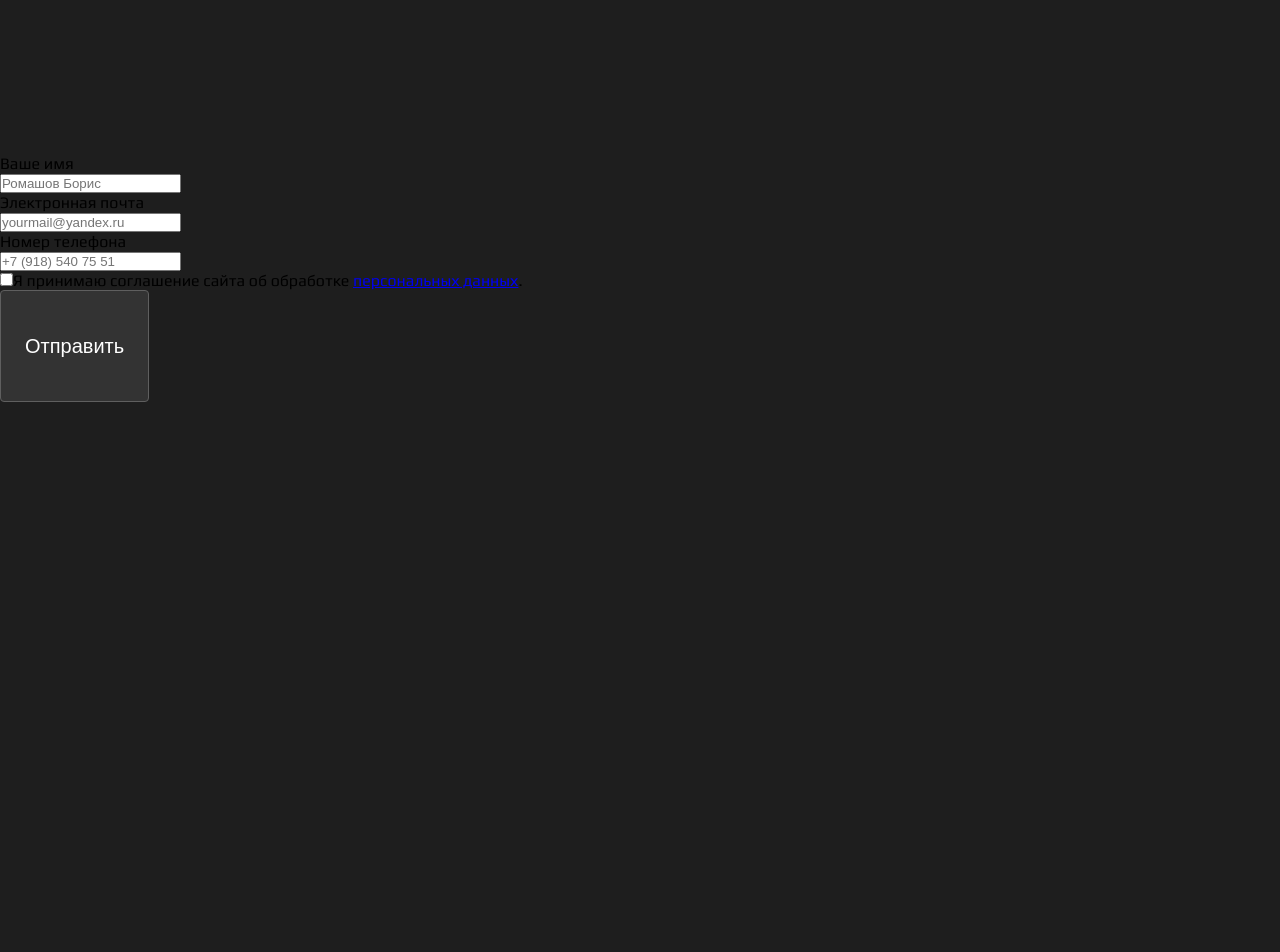
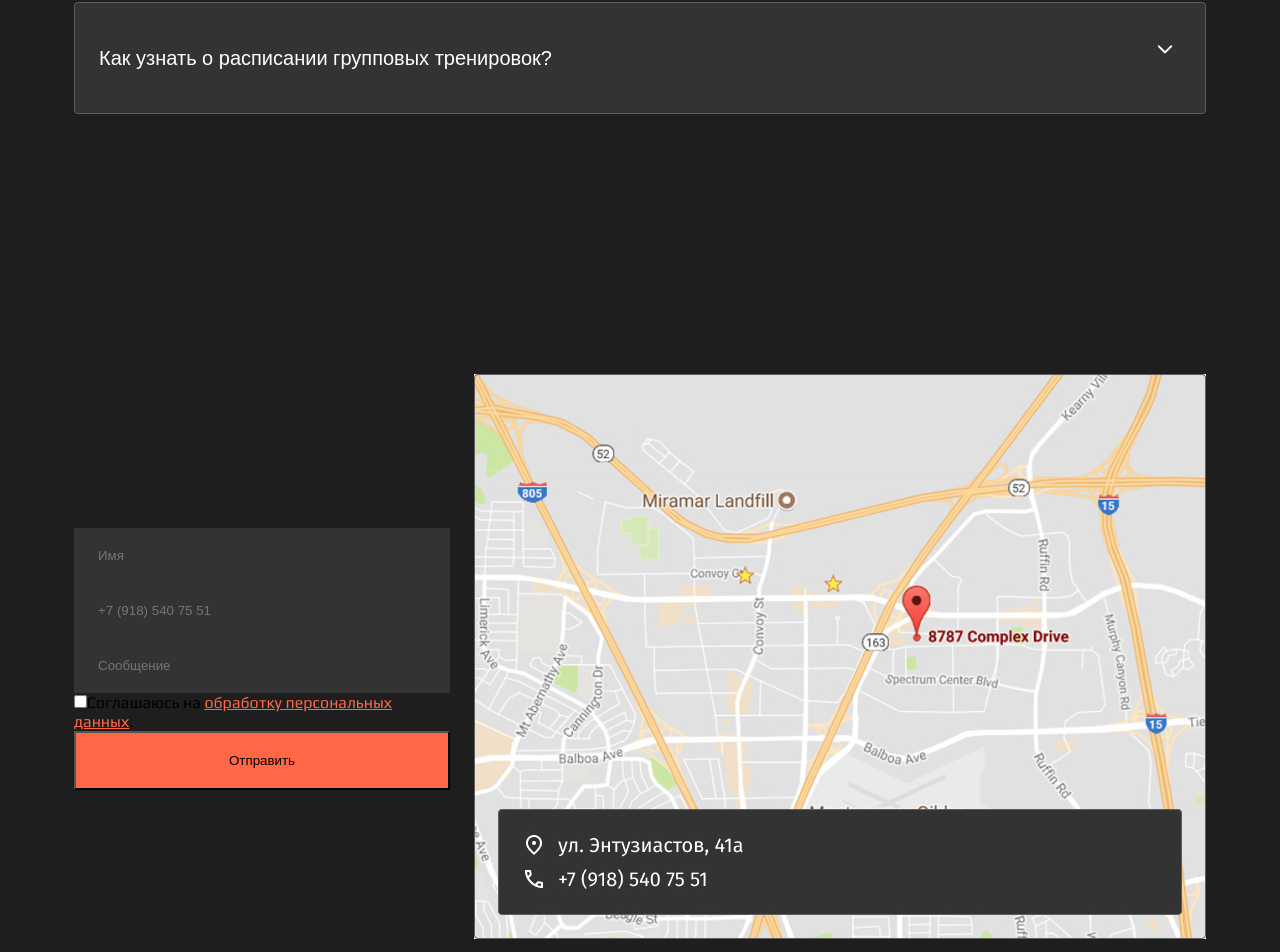
Before and after one commit to alwegr/gym, a React (Create React App) app: page / in a window 1280 px wide. Shown: the part 646-1598 px from the top of the page. Before the commit the page ends 1048 px from the top, so only its background shows below. Built offline with nearby package versions, Linux system fonts and the light colour scheme.

Commit message:
блок contact

```diff
--- a/src/App.css
+++ b/src/App.css
@@ -24,13 +24,11 @@ a {
     --border: #5F5F5F;
 }
 
-#hero, #faq{
+#hero, #faq, #contact{
     width: min(100% - 20px, 1440px);
     margin: 0 auto;
-    height: 100vh;
+    padding: 120px 64px;
 }
-
-
 
 .faq_arrow{
     float: right;
--- a/src/App.js
+++ b/src/App.js
@@ -1,6 +1,7 @@
 import './App.css';
 import { Faq } from './components/faq/faq';
-import Contact from './components/сontact-us/contact-us';
+import { Contact } from './components/сontact-us/contact-us';
+
 
 
 
--- a/src/components/faq/faq.module.css
+++ b/src/components/faq/faq.module.css
@@ -2,7 +2,7 @@
     max-width: 1272px;
     margin: 0 auto;
 } */
-.wrapper {
+.wrapper_faq {
     display: flex;
     justify-content: center;
     align-items: center;
@@ -14,7 +14,7 @@
 .faq_item{
     margin-bottom: 20px;
 }
-button{
+.header{
     position: relative;
     max-width: 1272px;
     padding: 30px 24px;
--- a/src/components/faq/faqItem.jsx
+++ b/src/components/faq/faqItem.jsx
@@ -7,7 +7,7 @@ export const FaqItem = ({dataFaq, onClick, isOpen}) => {
 
     return (
         <>
-            <div className={style.wrapper}>
+            <div className={style.wrapper_faq}>
                 <li className={style.faq_item}>
                     <button className={style.header} onClick={() => onClick()}>
                         <CrossOpen className={`faq_arrow ${isOpen ? "active" : ""}`}/>
--- a/src/components/сontact-us/contact-us.jsx
+++ b/src/components/сontact-us/contact-us.jsx
@@ -1,36 +1,33 @@
 import React from 'react'
-import style from './contact-us.module.css'
+import style  from './contact-us.module.css'
+import map from './images-contact/map.jpg'
 
-
-
-function Contact()  {
+export const Contact = () => {
   return (
     <>
-        <section>
+      <section id='contact'>
+          {/* правая сторона форма */}
+          <div className={style.wrapper_contact}>
               <div className={style.form_box}>
-                <div>
                   <p>
-                      <label htmlFor='firstname'>Ваше имя</label><br />
                     <input
                       type="text"
                       name='firstname'
-                        placeholder="Ромашов Борис"
+                      placeholder="Имя"
                     />
                   </p>
                   <p>
-                      <label htmlFor='email'>Электронная почта</label><br />
                     <input
-                        type="email"
-                        name='email'
-                        placeholder="yourmail@yandex.ru"
+                      type="tel"
+                      name='telephone'
+                      placeholder="+7 (918) 540 75 51"
                     />
                   </p>
                   <p>
-                      <label htmlFor='phone'>Номер телефона</label><br />
                     <input
                       type="text"
-                        name='phone'
-                        placeholder="+7 (918) 540 75 51"
+                      name='message'
+                      placeholder="Сообщение"
                     />
                   </p>
                   <div className={style.checkbox}>
@@ -39,19 +36,21 @@ function Contact()  {
                         type="checkbox"
                         name='agreement'
                       />
-                        Я принимаю соглашение сайта об обработке <a href='https://store.bezlimit.ru/files/%D0%A1%D0%BE%D0%B3%D0%BB%D0%B0%D1%81%D0%B8%D0%B5%20%D1%81%20%D0%BF%D0%BE%D0%BB%D0%B8%D1%82%D0%B8%D0%BA%D0%BE%D0%B9%20%D0%BA%D0%BE%D0%BD%D1%84%D0%B8%D0%B4%D0%B5%D0%BD%D1%86%D0%B8%D0%B0%D0%BB%D1%8C%D0%BD%D0%BE%D1%81%D1%82%D0%B8.pdf?ysclid=lri1x4jcjy502783038'>персональных данных</a>.
+                      Соглашаюсь на <a href='https://store.bezlimit.ru/files/%D0%A1%D0%BE%D0%B3%D0%BB%D0%B0%D1%81%D0%B8%D0%B5%20%D1%81%20%D0%BF%D0%BE%D0%BB%D0%B8%D1%82%D0%B8%D0%BA%D0%BE%D0%B9%20%D0%BA%D0%BE%D0%BD%D1%84%D0%B8%D0%B4%D0%B5%D0%BD%D1%86%D0%B8%D0%B0%D0%BB%D1%8C%D0%BD%D0%BE%D1%81%D1%82%D0%B8.pdf?ysclid=lri1x4jcjy502783038'>обработку персональных данных</a>.
                     </label>
                   </div>
-                    <button className={style.contatct_button}
+                  <button className={style.contact_button}
                     type="submit">Отправить</button>
 
               </div>
 
+               {/* левая сторона карта */}
+              <div>
+                <img src={map} alt='карта'/>
               </div>
+          </div>
+
       </section>
     </>
   )
-
 }
-
-export default Contact
--- a/src/components/сontact-us/contact-us.module.css
+++ b/src/components/сontact-us/contact-us.module.css
@@ -0,0 +1,25 @@
+.wrapper_contact{
+    display: flex;
+    justify-content: center;
+    align-items: center;
+    gap: 24px;
+}
+.form_box{
+    max-width: 516px;
+}
+input[type=text],
+input[type=tel]{
+    width: 100%;
+    padding: 20px 24px;
+    background-color: var(--cardBg);
+    outline: none;
+    border: none;
+}
+.contact_button{
+    width: 100%;
+    background-color: var(--accent);
+    padding: 20px 24px;
+}
+a{
+    color: var(--accent);
+}
```
Also changed, not shown: src/components/footer/footer.css (added), src/components/footer/footer.jsx (added), src/components/сontact-us/images-contact/map.jpg (added). Lines whose indentation alone changed are shown as unchanged.
